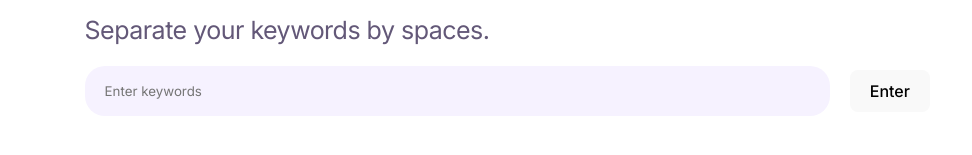
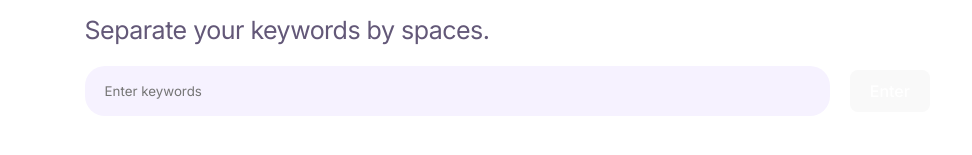
Before and after one commit to daminkim99/uoftHacks, a React (Vite) app in the folder client/: page /keyword in a window 1280 px wide. Shown: the part 389-544 px from the top of the page, without its empty margins (0-972 px from the left). Built offline with nearby package versions, Linux system fonts and the light colour scheme.

Commit message:
more changes to keyword and landing pages

```diff
--- a/client/src/pages/Keyword.css
+++ b/client/src/pages/Keyword.css
@@ -53,10 +53,11 @@
 }
 
 button {
+	color: white;
+	background: rgb(49, 34, 87);
 	transition: box-shadow 0.3s ease;
 	outline: none;
 	border: none;
-	forced-color-adjust: none;
 	-webkit-tap-highlight-color: transparent;
     -webkit-focus-ring-color: transparent;
 	appearance: none !important;
--- a/client/src/pages/Landing.css
+++ b/client/src/pages/Landing.css
@@ -61,5 +61,6 @@
 }
 
 .landing-button:hover {
-	box-shadow: 0 5px 15px rgba(0, 0, 0, 0.3);
+	background-color: #7b669f;
+	box-shadow: 0 5px 15px rgba(68, 57, 109, 0.3) !important;
 }
```
